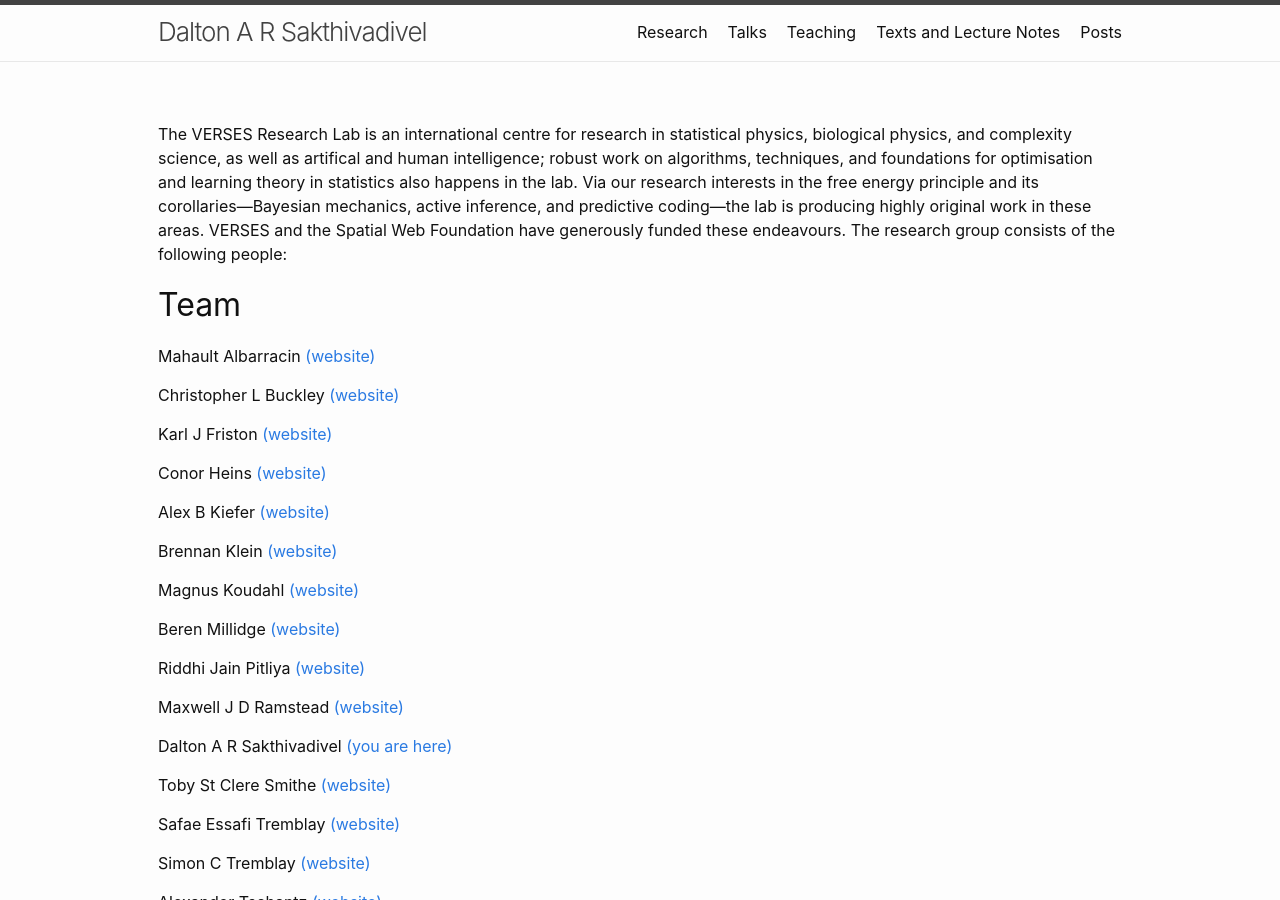
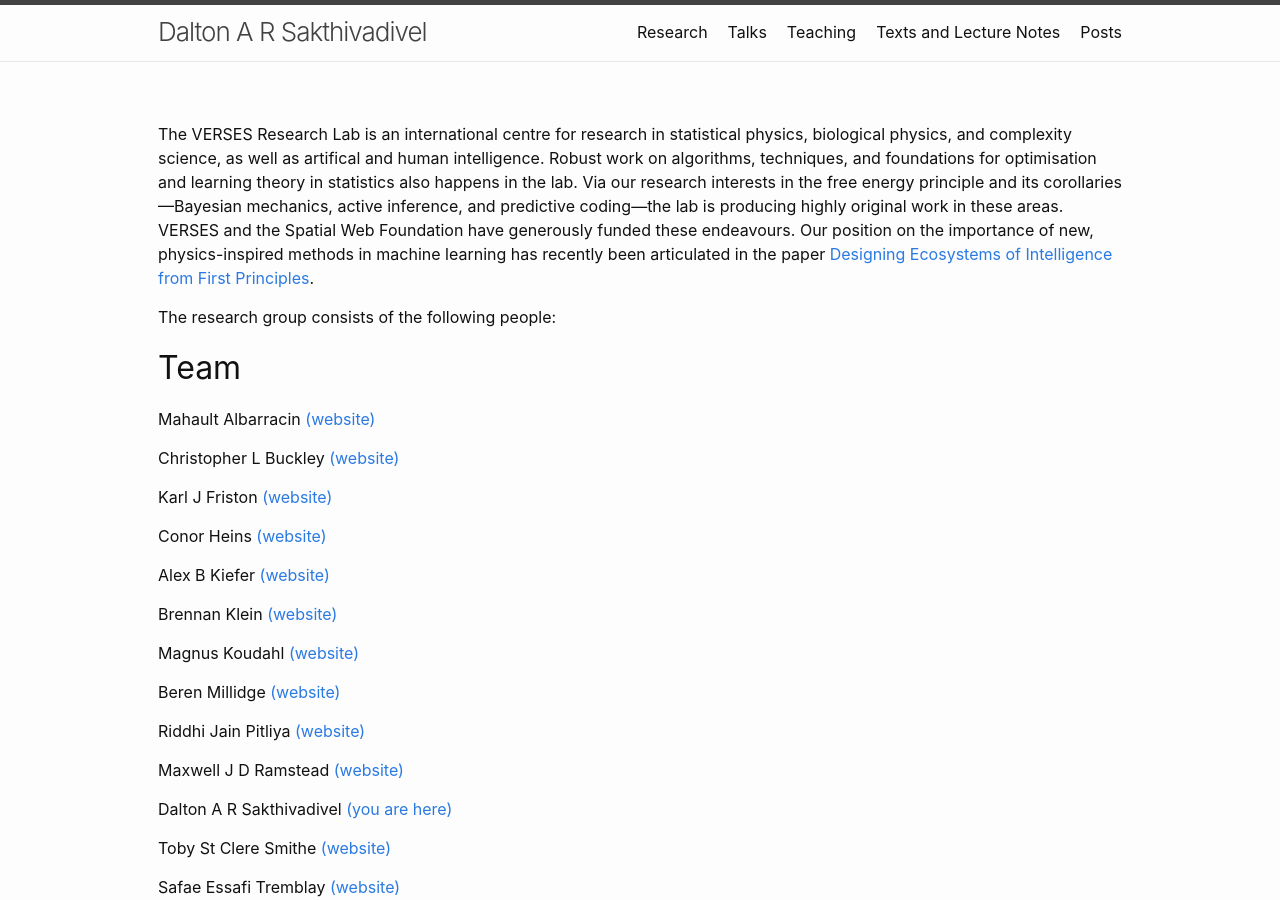
Before and after one commit to DARSakthi/DARSakthi.github.io, a Jekyll site: the page built from verses-lab.markdown, in a window 1280 px wide and 900 px high. Built offline with Jekyll 4.4.1, drawn with Linux system fonts in a browser that asks for light colours.

Commit message:
Added whitepa

```diff
--- a/verses-lab.markdown
+++ b/verses-lab.markdown
@@ -3,7 +3,9 @@ layout: page
 permalink: /verses-lab/
 ---
 
-The VERSES Research Lab is an international centre for research in statistical physics, biological physics, and complexity science, as well as artifical and human intelligence; robust work on algorithms, techniques, and foundations for optimisation and learning theory in statistics also happens in the lab. Via our research interests in the free energy principle and its corollaries—Bayesian mechanics, active inference, and predictive coding—the lab is producing highly original work in these areas. VERSES and the Spatial Web Foundation have generously funded these endeavours. The research group consists of the following people:
+The VERSES Research Lab is an international centre for research in statistical physics, biological physics, and complexity science, as well as artifical and human intelligence. Robust work on algorithms, techniques, and foundations for optimisation and learning theory in statistics also happens in the lab. Via our research interests in the free energy principle and its corollaries—Bayesian mechanics, active inference, and predictive coding—the lab is producing highly original work in these areas. VERSES and the Spatial Web Foundation have generously funded these endeavours. Our position on the importance of new, physics-inspired methods in machine learning has recently been articulated in the paper [Designing Ecosystems of Intelligence from First Principles](https://arxiv.org/abs/2212.01354).
+
+The research group consists of the following people:
 
 ## Team
 
```
